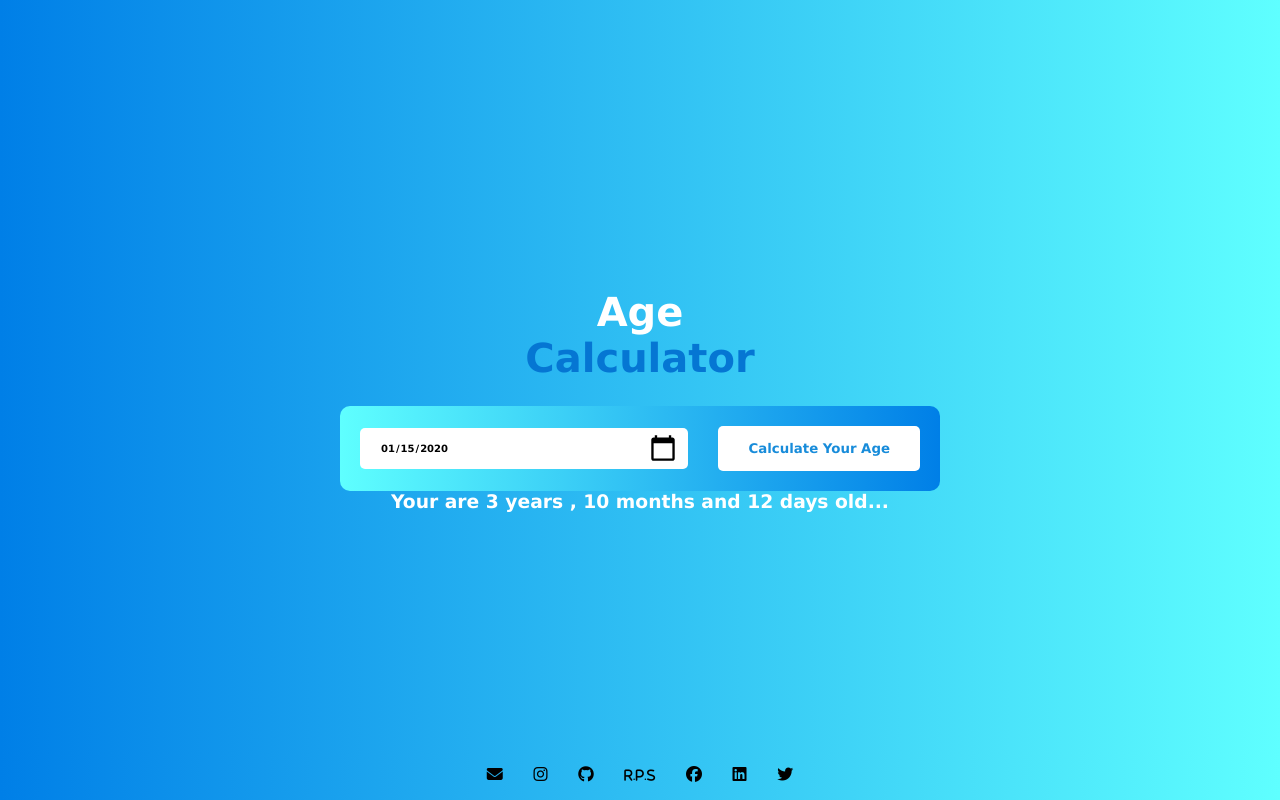
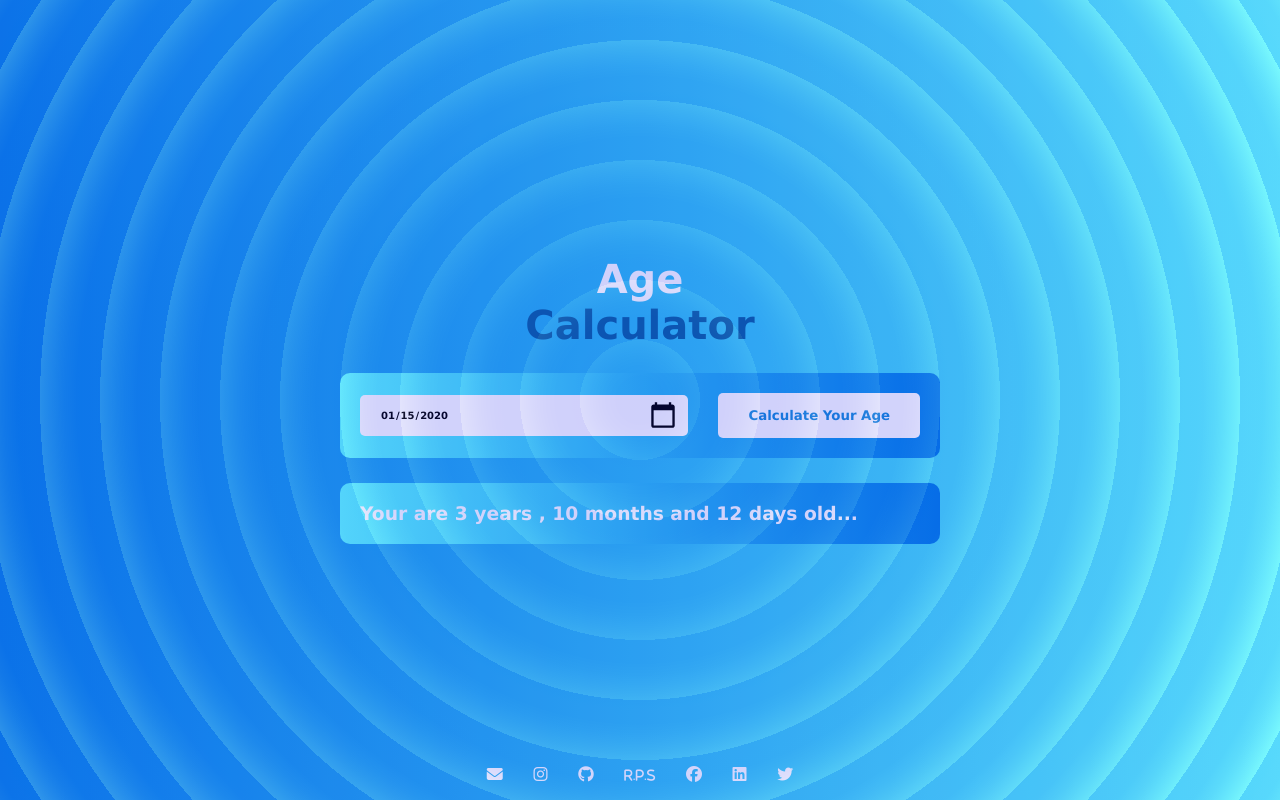
Before and after one commit to rpsrivastava24337/Age-calculator, a plain HTML site: page Age-calc/index.html in a window 1280 px wide. Both pictures are taken after typing "2020-01-15" into the empty fields and a click on the button "Calculate Your Age". Drawn offline with Linux system fonts and the light colour scheme.

Commit message:
Update designs

```diff
--- a/Age-calc/app.js
+++ b/Age-calc/app.js
@@ -1,6 +1,7 @@
 let enterDate = document.getElementById("date")// store and access user input date
 enterDate.max = new Date().toISOString().split("T")[0]; // set limit of the calendar to only select today date and previous Dates.
-
+let age = document.getElementById("age")
+age.style.visibility = ("hidden")
 
 function calcAge() {
 
@@ -60,7 +61,7 @@ function calcAge() {
 
     // Display the age of the user after calculation
 
-    let age = document.getElementById("age")
+    age.style.visibility = ("visible")
 
     age.innerHTML = `Your are ${ageYear} years , ${ageMonth} months and ${ageDay} days old...`
 
--- a/Age-calc/index.html
+++ b/Age-calc/index.html
@@ -21,7 +21,9 @@
 
             </div>
 
-            <h3 id="age"></h3>
+               <h3  class="output" id="age"></h3>
+
+
         </div>
 
     </div>
--- a/Age-calc/style.css
+++ b/Age-calc/style.css
@@ -29,7 +29,7 @@
 }
 
 .calculator h1 span {
-    color: rgb(5, 118, 211);
+    color: rgb(11, 100, 164);
 
 }
 
@@ -88,7 +88,14 @@
     outline: ridge 2px rgb(0, 255, 255);
 }
 
-
+.output {
+    margin-top: 25px;
+    padding: 20px;
+    display: flex;
+    align-items: center;
+    background: linear-gradient(90deg, rgb(95, 255, 255), rgb(0, 127, 231));
+    border-radius: 10px;
+}
 
 footer {
     text-align: center;
@@ -136,13 +143,21 @@ footer p {
 
 .fab {
     padding: 1%;
-    color: rgb(0, 0, 0);
+    color: rgb(255, 255, 255);
 }
 
 .fab:hover {
-    color: rgb(0, 65, 130);
+    color: rgb(0, 73, 86);
     transform: scale(1.4) rotate(360deg);
-    transition: 1.5s;
+    transition: 1.7s;
 
 
 }
+
+
+body {
+    background-color: #e5e5f7;
+    opacity: 0.8;
+    background-image: radial-gradient(circle at center center, #444cf7, #ffffff), repeating-radial-gradient(circle at center center, #444cf7, #444cf7, 45px, transparent 60px, transparent 40px);
+    background-blend-mode: multiply;
+}
```
